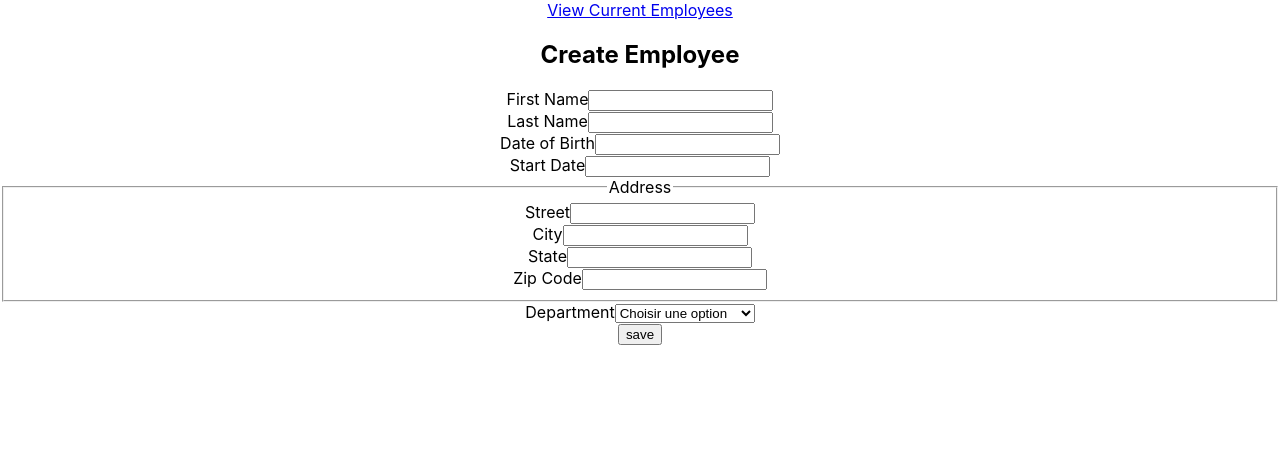
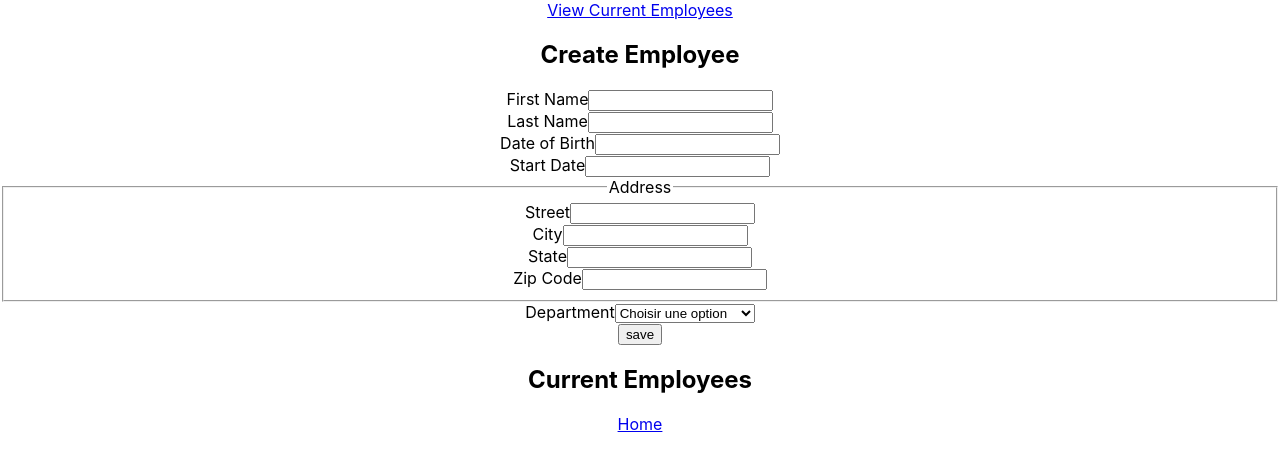
Before and after one commit to Chris5477/HRnet, a React (Create React App) app: page /employee-list in a window 1280 px wide. Shown: the top 468 px of the page. Built offline with nearby package versions, Linux system fonts and the light colour scheme.

Commit message:
add listEmployee page and fix error

```diff
--- a/src/App.js
+++ b/src/App.js
@@ -1,10 +1,12 @@
 import "./App.css";
 import CreateEmployee from "./pages/CreateEmployee";
+import ListEmployee from "./pages/ListEmployee";
 
 const App = () => {
 	return (
 		<div className="App">
 			<CreateEmployee />
+			<ListEmployee />
 		</div>
 	);
 };
--- /dev/null
+++ b/src/pages/ListEmployee.js
@@ -0,0 +1,10 @@
+const ListEmployee = () => {
+	return (
+		<div id="employee-div" class="container">
+			<h2>Current Employees</h2>
+			<table id="employee-table" class="display"></table>
+			<a href="index.html">Home</a>
+		</div>
+	);
+};
+export default ListEmployee;
```
